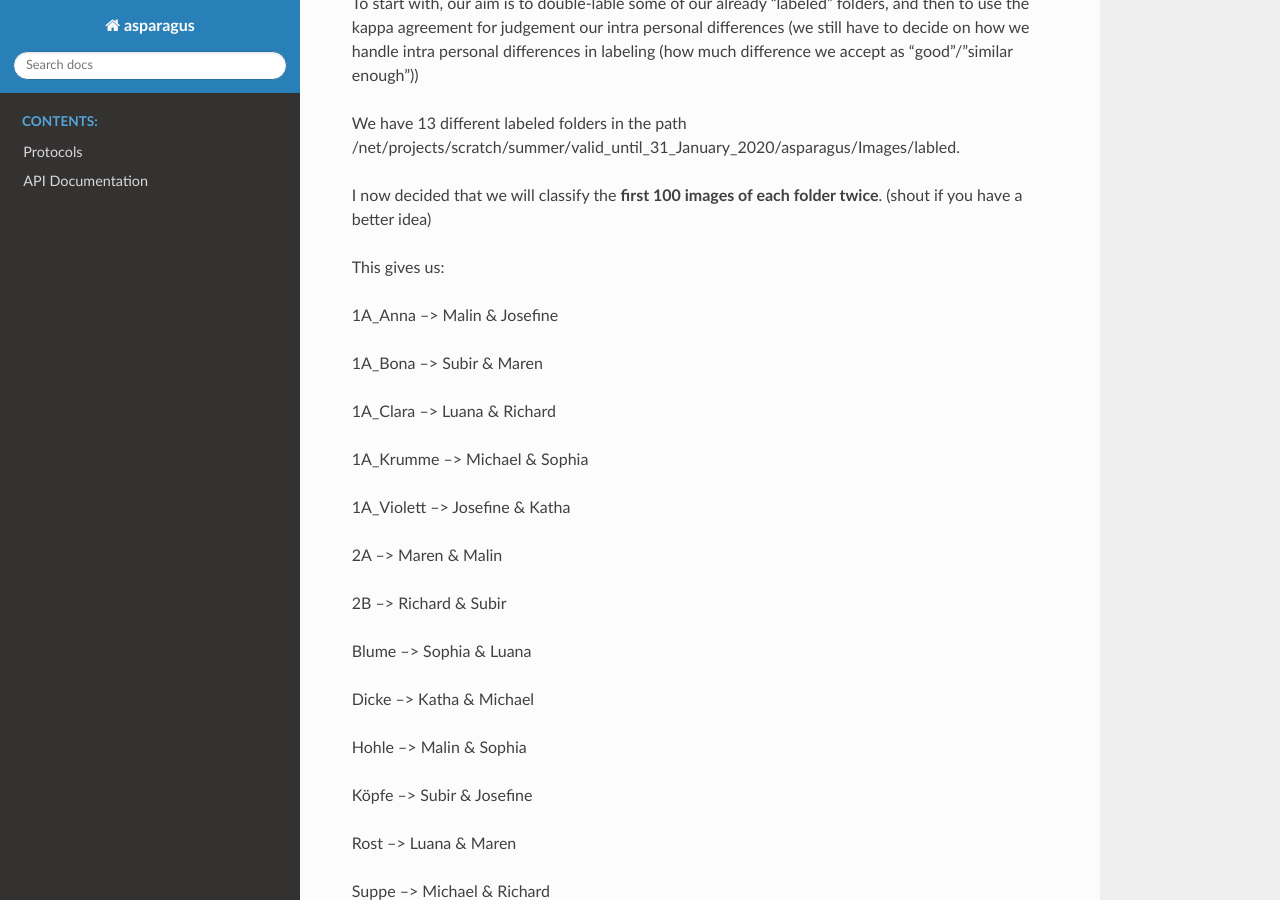
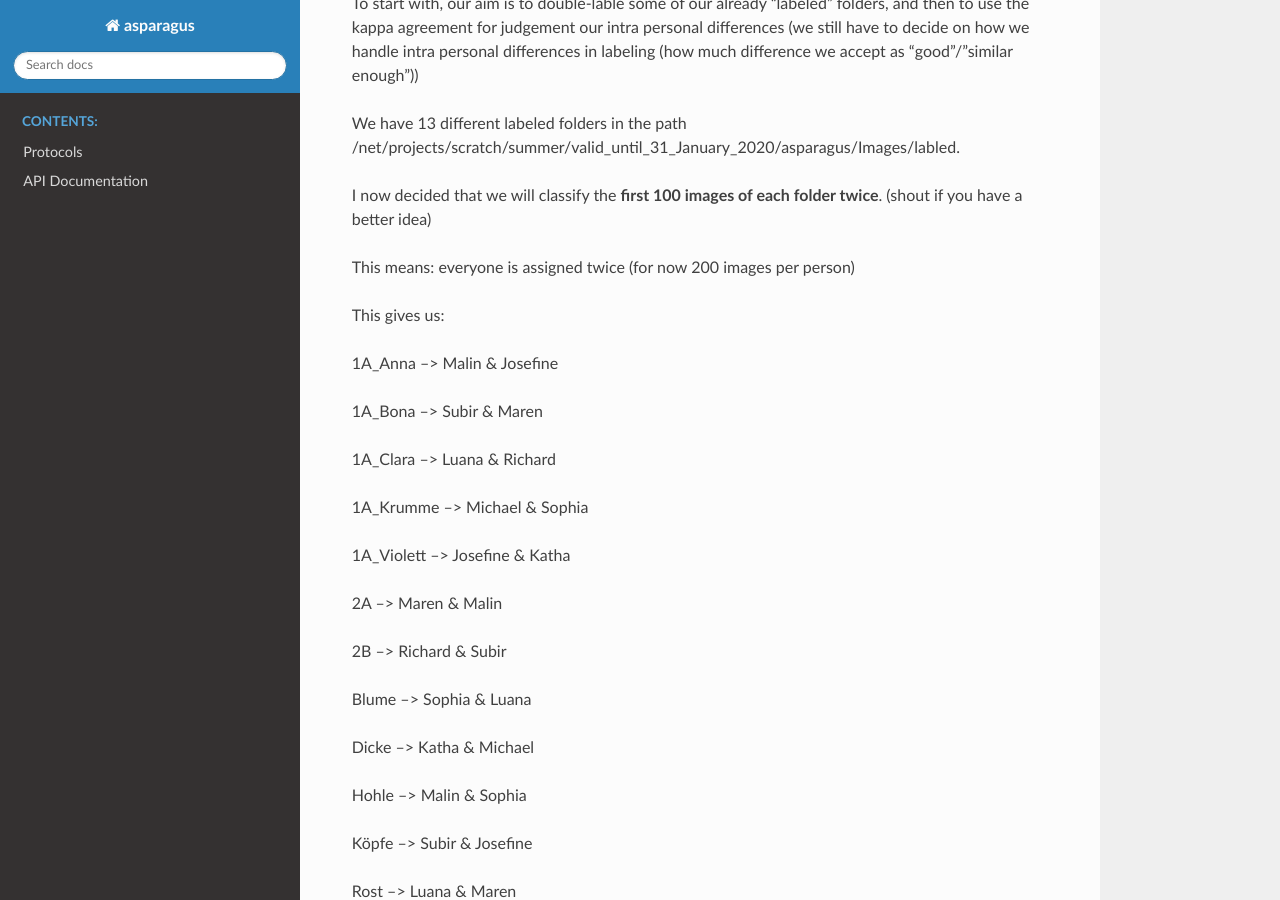
Before and after one commit to CogSciUOS/asparagus, a Sphinx documentation site: the page built from docs/manual_how_to_label.md, in a window 1280 px wide and 900 px high, scrolled down 2019 px. Built offline with Sphinx 7.4.7 and the Read the Docs theme 2.0.0, drawn with Linux system fonts in a browser that asks for light colours; the version number could not be read and is left out.

Commit message:
minor changes in task description

```diff
--- a/docs/manual_how_to_label.md
+++ b/docs/manual_how_to_label.md
@@ -60,6 +60,8 @@ We have 13 different labeled folders in the path /net/projects/scratch/summer/va
 
 I now decided that we will classify the **first 100 images of each folder twice**. (shout if you have a better idea)
 
+This means: everyone is assigned twice (for now 200 images per person)
+
 This gives us:
 
 1A_Anna --> Malin & Josefine
```
